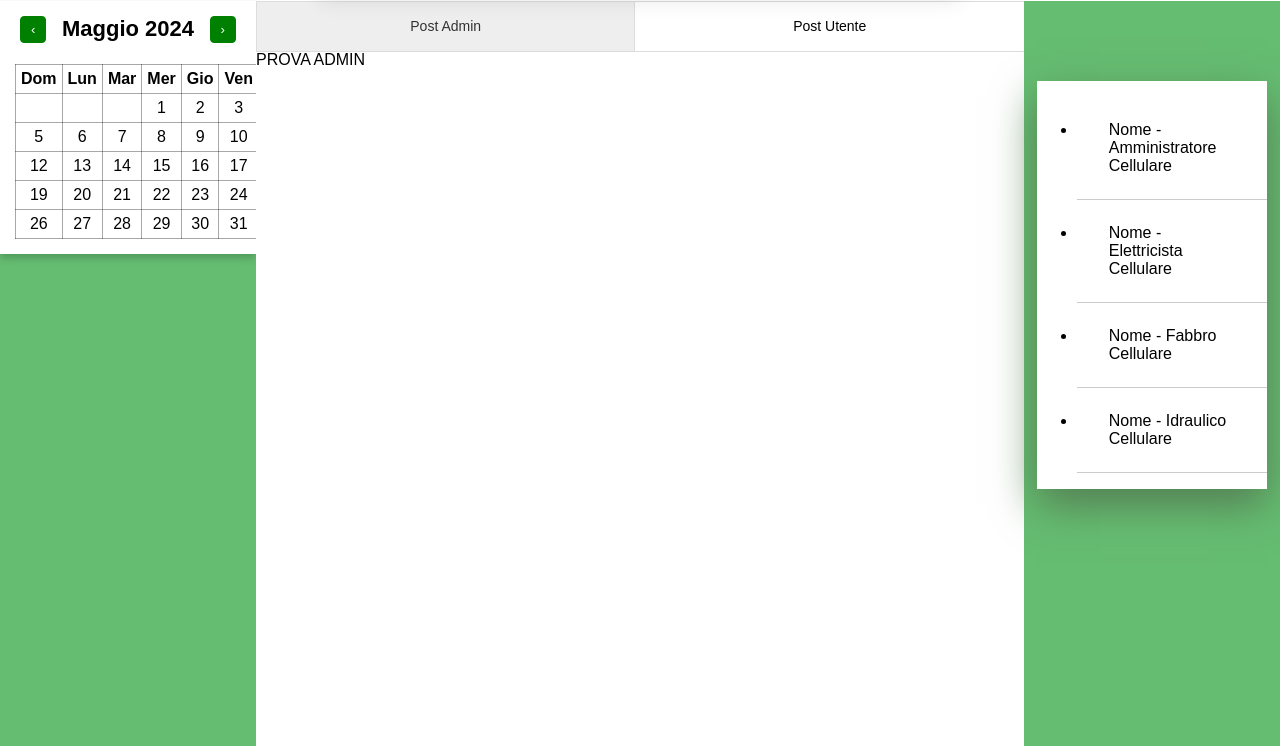
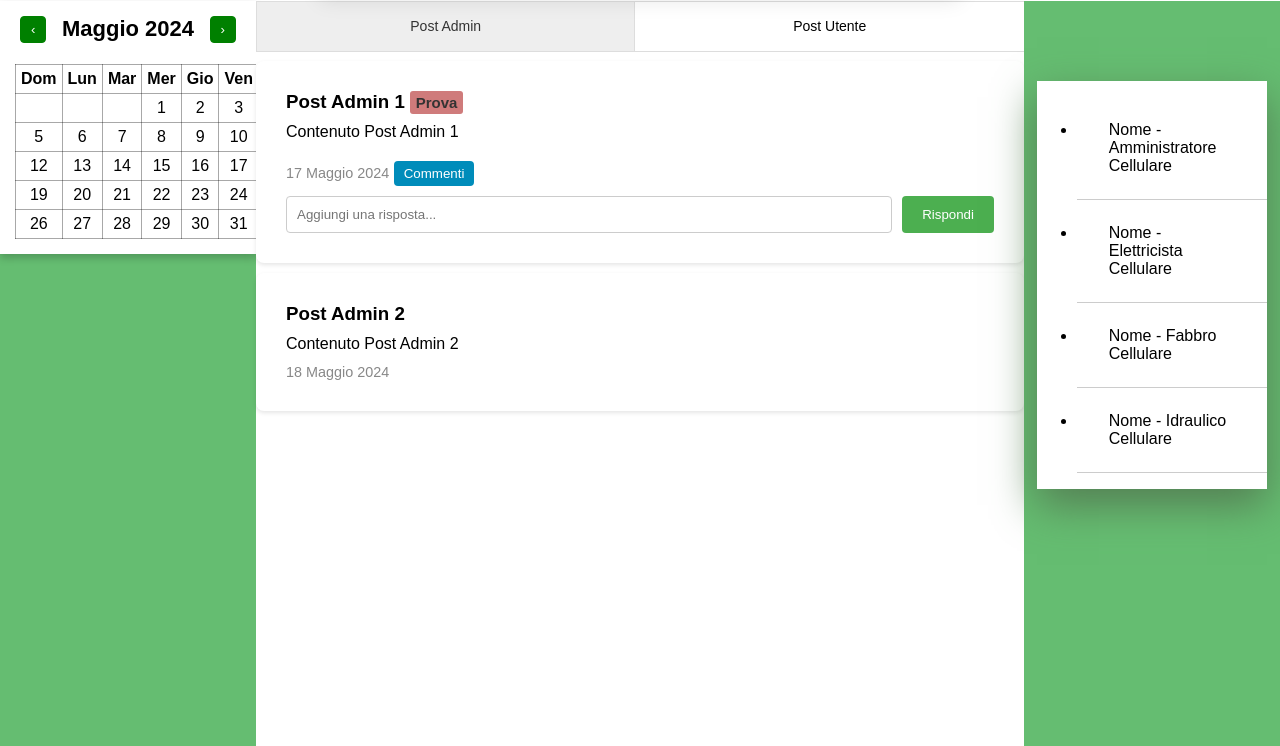
Before and after one commit to Traster-uni/Condominium-LTW, a PHP site: page /02-home.php in a window 1280 px wide. Shown: the part 70-816 px from the top of the page. Run offline with PHP 8.4, Linux system fonts and the light colour scheme; some libraries are stand-ins or nearby versions.

Commit message:
inizio post

```diff
--- a/02-home.php
+++ b/02-home.php
@@ -70,11 +70,46 @@
           </div>
         </div>
         <div class="tabcontent" id="tab-admin">
-          PROVA ADMIN
+          <div class="post">
+            <h3 class="post-title">Post Admin 1<span class="post-tag-prova">Prova</span></h3>
+            <p class="post-content">Contenuto Post Admin 1</p>
+            <span class="post-date">17 Maggio 2024</span>
+            <button type="button" class="toggle-comments">Commenti</button>
+            <div class="responses">
+              <div class="post response">
+                <h4 class="post-title">Risposta 1</h4>
+                <p class="post-content">Contenuto risposta 1.</p>
+                <span class="post-date">17 Maggio 2024</span>
+              </div>
+              <div class="post response">
+                <h4 class="post-title">Risposta 2</h4>
+                <p class="post-content">Contenuto risposta 2.</p>
+                <span class="post-date">17 Maggio 2024</span>
+              </div>
+            </div>
+            <form class="response-form">
+                <input type="text" placeholder="Aggiungi una risposta..." class="response-input">
+                <button type="button" class="response-button">Rispondi</button>
+            </form>
+          </div>
+            <div class="post">
+              <h3 class="post-title">Post Admin 2</h3>
+              <p class="post-content">Contenuto Post Admin 2</p>
+              <span class="post-date">18 Maggio 2024</span>
+            </div>
         </div>
 
         <div class="tabcontent" id="tab-utente">
-          PROVA UTENTE
+          <div class="post">
+            <h3 class="post-title">Post Utente 1</h3>
+            <p class="post-content">Contenuto Post Utente 1</p>
+            <span class="post-date">17 Maggio 2024</span>
+          </div>
+          <div class="post">
+            <h3 class="post-title">Post Utente 2</h3>
+            <p class="post-content">Contenuto Post Utente 2</p>
+            <span class="post-date">18 Maggio 2024</span>
+          </div>
         </div>
       </div>
       <div style="background-color: rgb(101, 189, 113); width: 20%">
@@ -91,6 +126,7 @@
       </div>
     </div>
   <script src="./02-home/local_js/02-home.js"></script>
+  <script src="./02-home/local_js/toggle_comments.js"></script>
   <script>document.getElementById("padmin").click();</script>
   </body>
 </html>
--- a/02-home/local_css/02-home.css
+++ b/02-home/local_css/02-home.css
@@ -45,3 +45,84 @@
   background: #eee;
   color: #333;
 }
+
+.post {
+  background-color: white;
+  padding: 30px;
+  margin: 10px 0;
+  border-radius: 8px;
+  box-shadow: 0 2px 4px rgba(0,0,0,0.1);
+}
+
+.post.response {
+  background-color: #f9f9f9;
+  margin-left: 5px;
+  box-shadow: none;
+}
+
+.responses {
+  margin-top: 10px;
+  display: none;
+}
+
+.response-form {
+  display: flex;
+  margin-top: 10px;
+}
+
+.response-input {
+  flex: 1;
+  padding: 10px;
+  border: 1px solid #ccc;
+  border-radius: 4px;
+  margin-right: 10px;
+}
+
+.response-button {
+  padding: 10px 20px;
+  background-color: #4CAF50;
+  color: white;
+  border: none;
+  border-radius: 4px;
+  cursor: pointer;
+}
+
+.response-button:hover {
+  background-color: #45a049;
+}
+
+.post-title {
+  margin: 0 0 10px;
+}
+
+.post-content {
+  margin: 0 0 10px;
+}
+
+.post-date {
+  font-size: 0.9em;
+  color: #888;
+}
+
+.toggle-comments {
+  background-color: #008CBA;
+  color: white;
+  padding: 5px 10px;
+  border: none;
+  border-radius: 4px;
+  cursor: pointer;
+  margin-top: 10px;
+}
+
+.toggle-comments:hover {
+  background-color: #007bb5;
+}
+
+.post-tag-prova {
+  background-color: #cf7b7b;
+  color: #333;
+  font-size: 0.8em;
+  padding: 3px 6px;
+  border-radius: 3px;
+  margin-left: 5px;
+}
--- /dev/null
+++ b/02-home/local_js/toggle_comments.js
@@ -0,0 +1,13 @@
+const toggleCommentsButtons = document.querySelectorAll('.toggle-comments');
+
+toggleCommentsButtons.forEach(button => {
+    button.addEventListener('click', event => {
+        const parentPost = event.target.closest('.post');
+        const responsesDiv = parentPost.querySelector('.responses');
+        if (responsesDiv.style.display === 'none' || responsesDiv.style.display === '') {
+            responsesDiv.style.display = 'block';
+        } else {
+            responsesDiv.style.display = 'none';
+        }
+    });
+});
```
